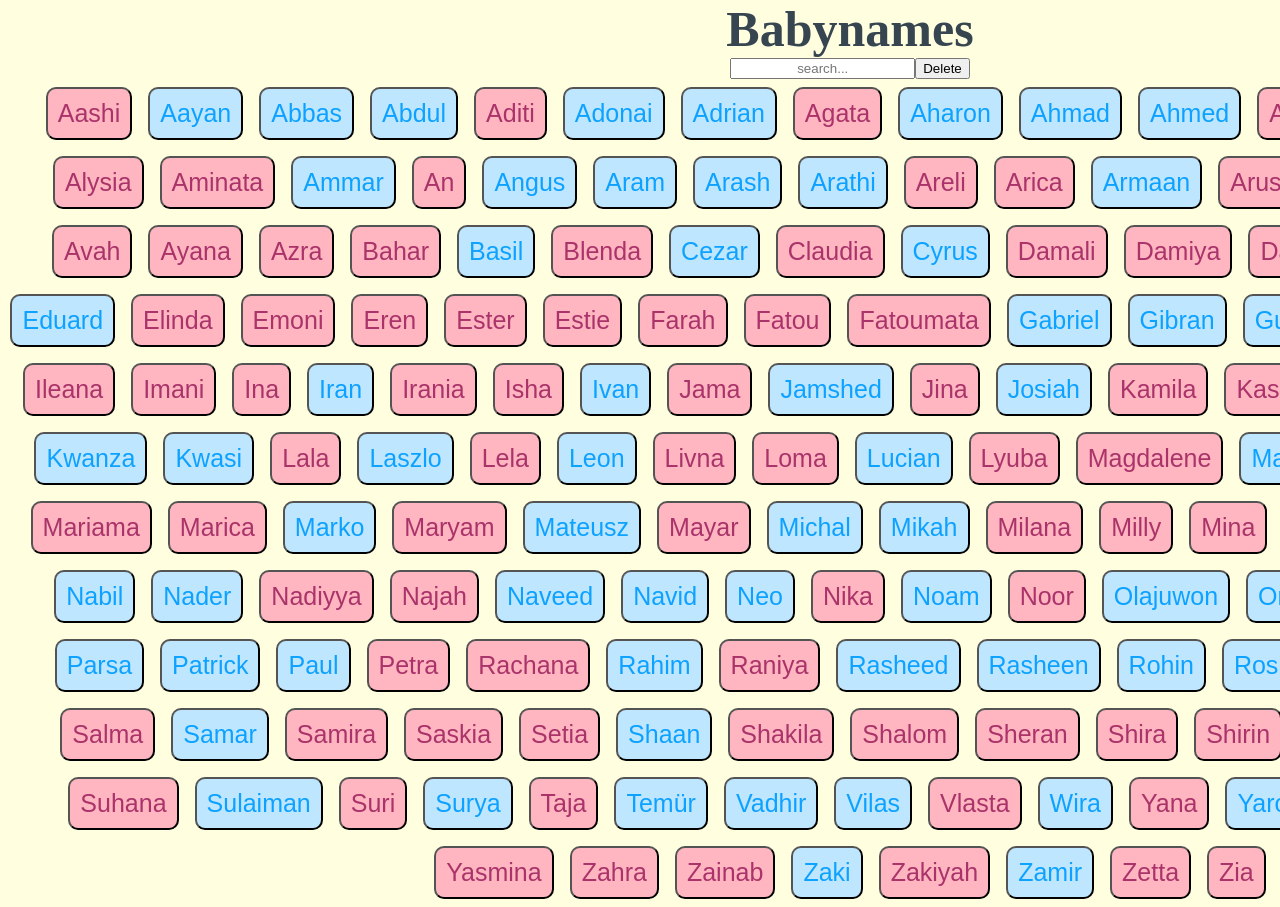
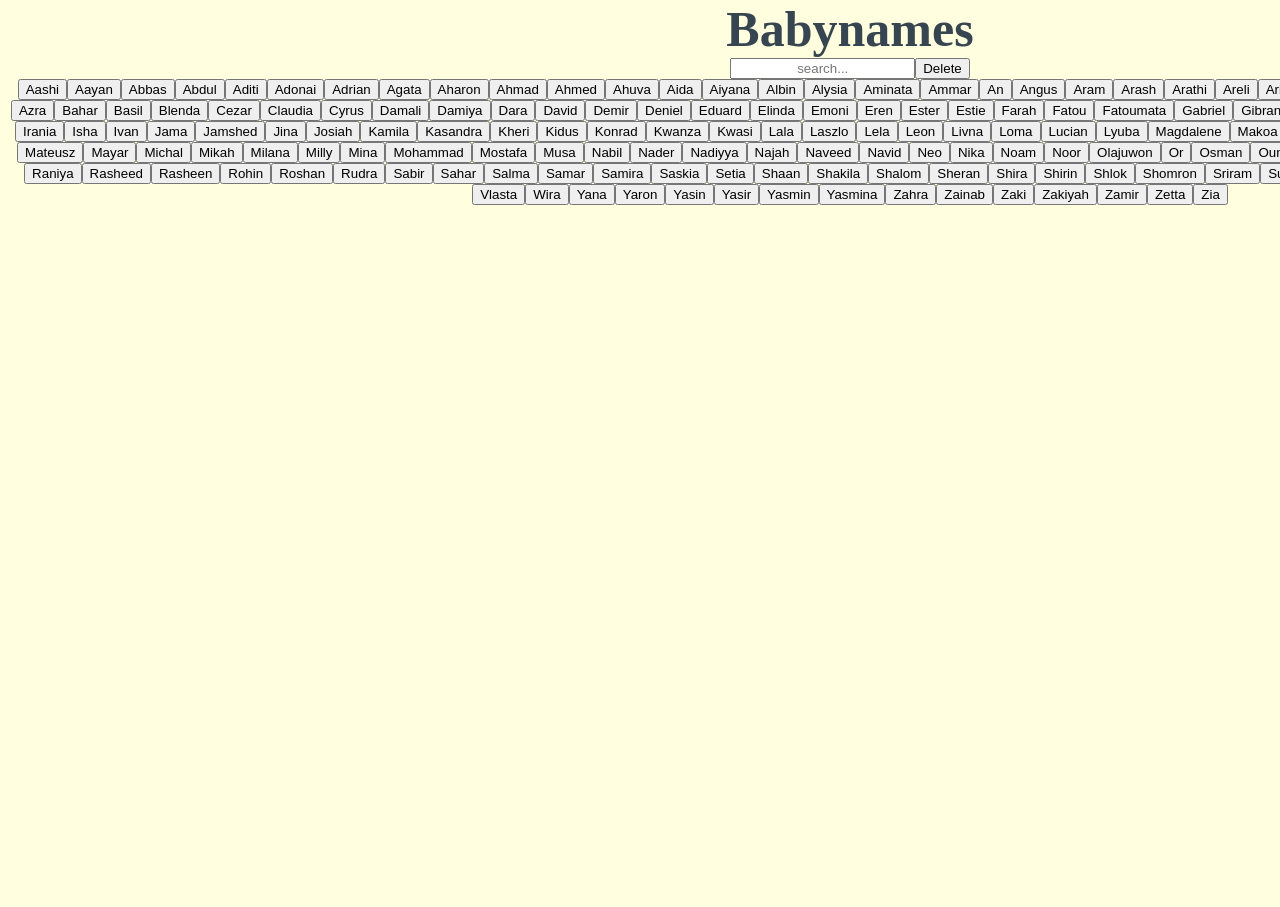
Before and after one commit to christian-2009/baby-names-react, a React (Create React App) app: page / in a window 1280 px wide. Shown: the top 907 px of the page. After the commit the page ends 800 px from the top, so only its background shows below. Built offline with nearby package versions, Linux system fonts and the light colour scheme.

Commit message:
fixed issue with key and made my map function shorter

```diff
--- a/src/components/MainContent.tsx
+++ b/src/components/MainContent.tsx
@@ -1,28 +1,44 @@
 import { sortedBabyData } from "../utils/sortedBabyData";
 import React, { useState } from "react";
+import BabyName from "./BabyName";
 
 export default function MainContent(): JSX.Element {
   const [text, setText] = useState("");
+  const [array, setArray] = useState<string[]>([])
 
   const filteredBabyNames = sortedBabyData.filter((obj) =>
     obj.name.toLowerCase().includes(text.toLowerCase())
   );
 
+
   const babyNames = filteredBabyNames.map((babyObj) => {
-    if (babyObj.sex === "f") {
-      return (
-        <button className="female-style" key={babyObj.id}>
-          {babyObj.name}
-        </button>
-      );
-    } else {
-      return (
-        <button className="male-style" key={babyObj.id}>
-          {babyObj.name}
-        </button>
-      );
-    }
-  });
+    return (
+        <button className={"babyname " + babyObj.sex} key={babyObj.id}>{babyObj.name}</button>
+    )})
+//     if (babyObj.sex === "f") {
+//       return (
+//         <button className="female-style" key={babyObj.id} onClick={handleNameArray}>
+//           {babyObj.name}
+//         </button>
+//       );
+//     } else {
+//       return (
+//         <button className="male-style" key={babyObj.id} onClick={handleNameArray}>
+//           {babyObj.name}
+//         </button>
+//       );
+//     }
+//   });
+//   return (
+//       <button className="babyname" + {babyObj.sex}>{babyObj.name}</button>
+//   )
+
+
+//   const babyNames = filteredBabyNames.map(BabyName)
+
+//   const handleNameArray = () => {
+//       setArray([... array, ])
+//   }
 
   const handleDelete = () => {
     setText("");
@@ -38,10 +54,11 @@ export default function MainContent(): JSX.Element {
           onChange={(event) => {
             setText(event.target.value);
           }}
-        ></input>
+        />
         <button onClick={handleDelete}>Delete</button>
       </div>
-      {babyNames}
+      <div style={{display:"inline-block"}}>{babyNames}</div>
+
     </>
   );
 }
```
